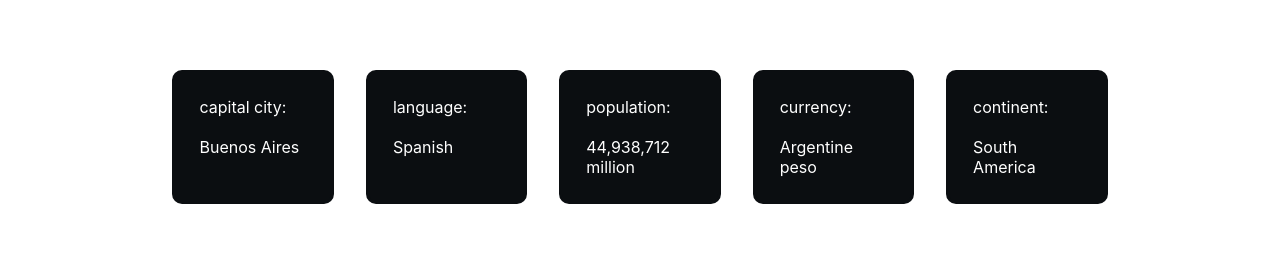
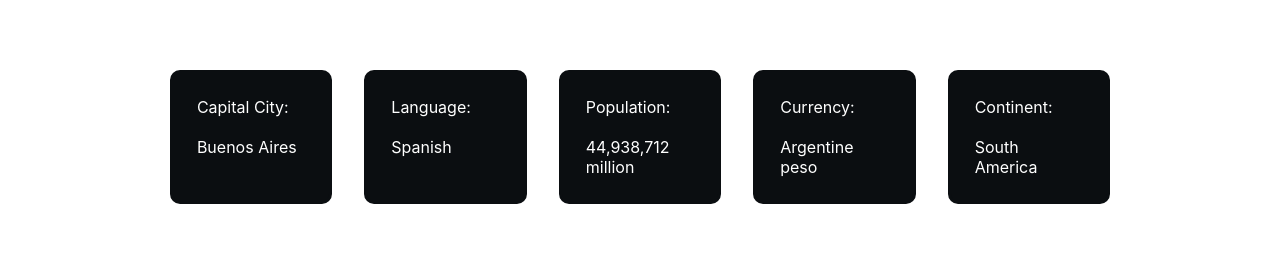
Before and after one commit to MeztliRA/kuoyms, a Next.js app: page /country/argentina in a window 1280 px wide. Shown: the part 337-591 px from the top of the page. Built offline with nearby package versions, Linux system fonts and the light colour scheme.

Commit message:
capitalize country page

```diff
--- a/pages/country/[slug].tsx
+++ b/pages/country/[slug].tsx
@@ -30,11 +30,11 @@ export function CountryInfo({ country }) {
                 </h1>
                 <div id="outer">
                     <div id="inner">
-                    <p className={styles.card}>capital city:<br/><br/>{country.capital}</p>
-                    <p className={styles.card}>language:<br/><br/>{country.language}</p>
-                    <p className={styles.card}>population:<br/><br/>{country.population}</p>
-                    <p className={styles.card}>currency:<br/><br/>{country.currency}</p>
-                    <p className={styles.card}>continent:<br/><br/>{country.continent}</p>
+                    <p className={styles.card}>Capital City:<br/><br/>{country.capital}</p>
+                    <p className={styles.card}>Language:<br/><br/>{country.language}</p>
+                    <p className={styles.card}>Population:<br/><br/>{country.population}</p>
+                    <p className={styles.card}>Currency:<br/><br/>{country.currency}</p>
+                    <p className={styles.card}>Continent:<br/><br/>{country.continent}</p>
                     </div>
                 </div>
             </main>
@@ -57,11 +57,11 @@ export function CountryInfo({ country }) {
                     <br/>
                 </h1>
                 <div className={styles.flex}>
-                    <p className={styles.card}>capital city:<br/><br/>{country.capital}</p>
-                    <p className={styles.card}>language:<br/><br/>{country.language}</p>
-                    <p className={styles.card}>population:<br/><br/>{country.population}</p>
-                    <p className={styles.card}>currency:<br/><br/>{country.currency}</p>
-                    <p className={styles.card}>continent:<br/><br/>{country.continent}</p>
+                    <p className={styles.card}>Capital City:<br/><br/>{country.capital}</p>
+                    <p className={styles.card}>Language:<br/><br/>{country.language}</p>
+                    <p className={styles.card}>Population:<br/><br/>{country.population}</p>
+                    <p className={styles.card}>Currency:<br/><br/>{country.currency}</p>
+                    <p className={styles.card}>Continent:<br/><br/>{country.continent}</p>
                 </div>
             </main>
             </div>
```
